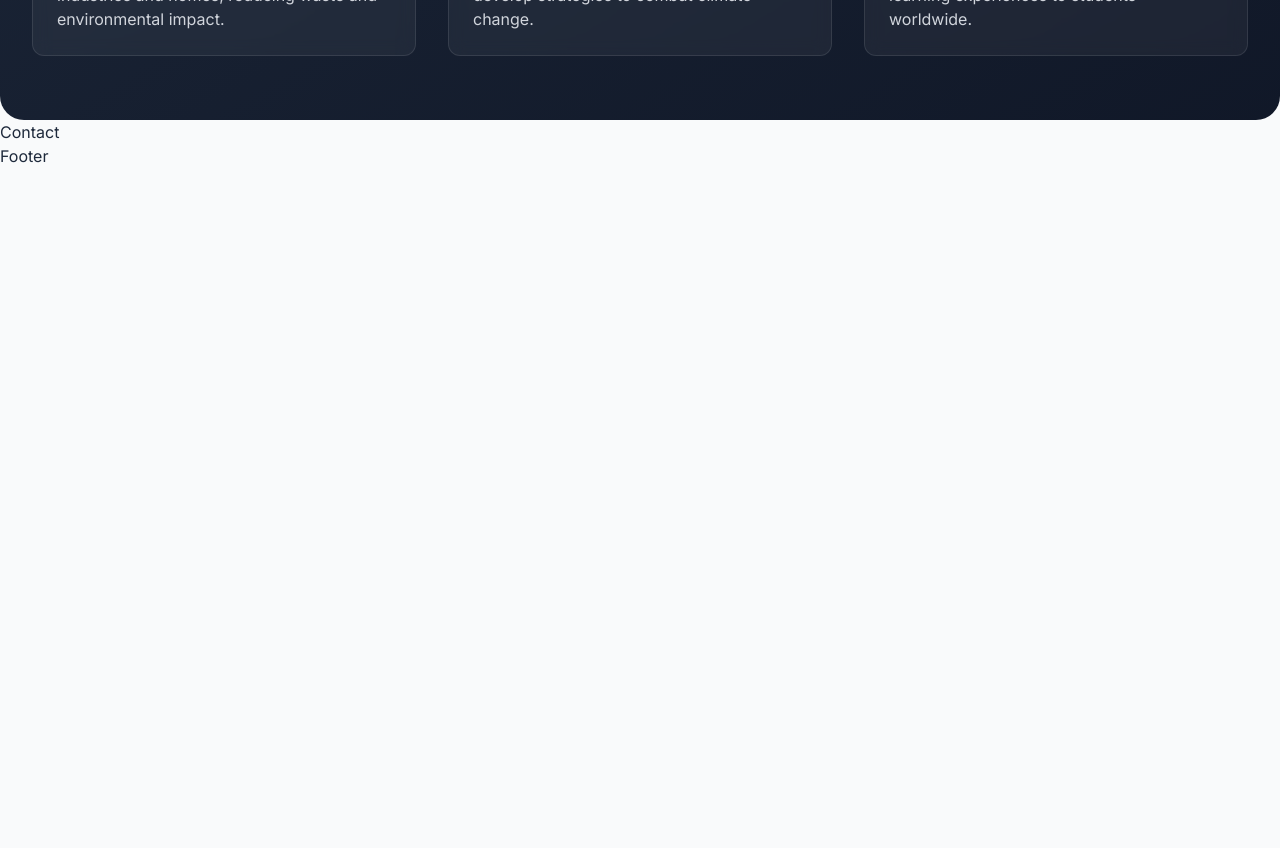
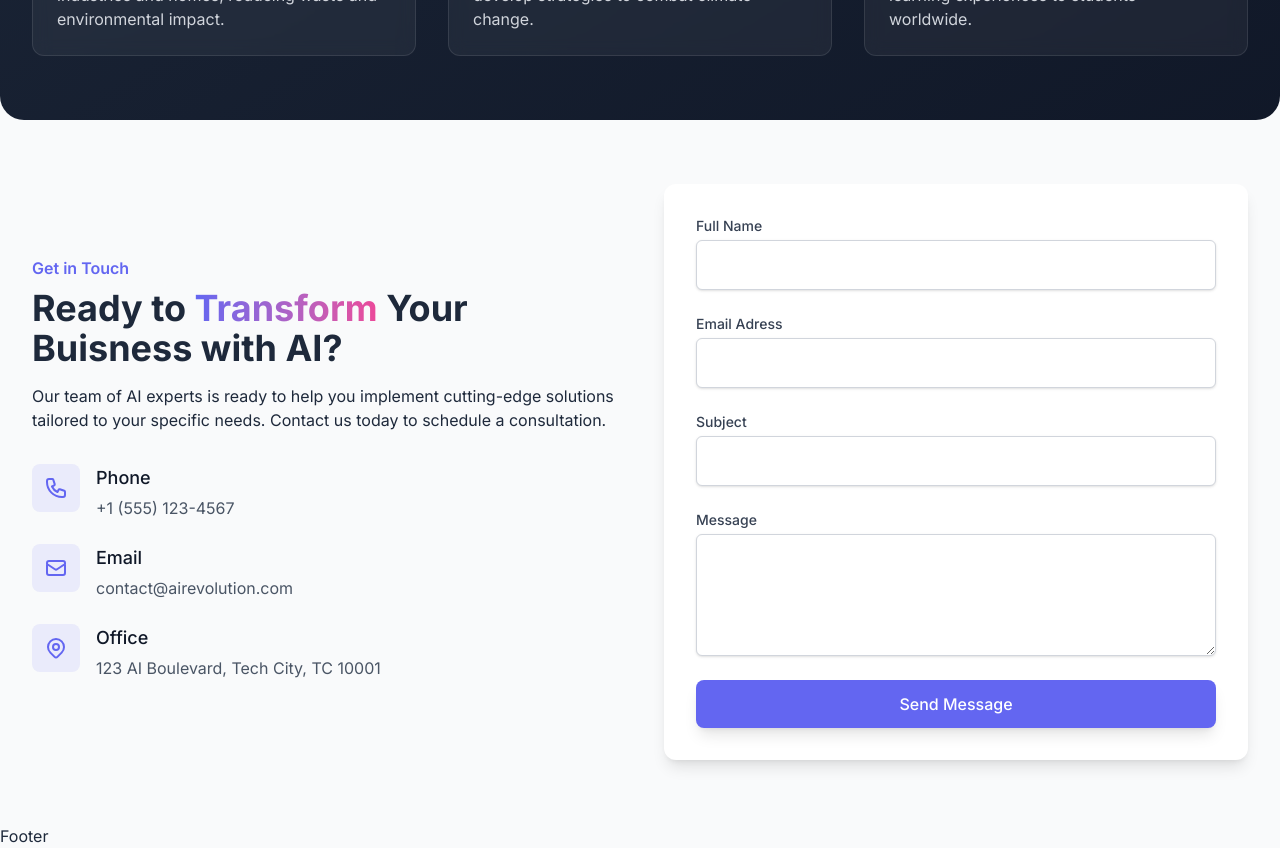
Before and after one commit to Muhammad-Qwaider1/ai-rev, a React (Vite) app: page / in a window 1280 px wide. Shown: the part 2080-2928 px from the top of the page. Before the commit the page ends 2248 px from the top, so only its background shows below. Built offline with nearby package versions, Linux system fonts and the light colour scheme.

Commit message:
add contact

```diff
--- a/src/components/contact.jsx
+++ b/src/components/contact.jsx
@@ -1,10 +1,94 @@
-import React from 'react'
+const contactDetails = [
+  {
+    title: "Phone",
+    text: "+1 (555) 123-4567",
+    icon: (
+      <svg xmlns="http://www.w3.org/2000/svg" className="h-6 w-6" fill="none" viewBox="0 0 24 24" stroke="currentColor">
+        <path strokeLinecap="round" strokeLinejoin="round" strokeWidth="2" d="M3 5a2 2 0 012-2h3.28a1 1 0 01.948.684l1.498 4.493a1 1 0 01-.502 1.21l-2.257 1.13a11.042 11.042 0 005.516 5.516l1.13-2.257a1 1 0 011.21-.502l4.493 1.498a1 1 0 01.684.949V19a2 2 0 01-2 2h-1C9.716 21 3 14.284 3 6V5z" />
+      </svg>
+    ),
+  },
+  {
+    title: "Email",
+    text: "contact@airevolution.com",
+    icon: (
+      <svg xmlns="http://www.w3.org/2000/svg" className="h-6 w-6" fill="none" viewBox="0 0 24 24" stroke="currentColor">
+        <path strokeLinecap="round" strokeLinejoin="round" strokeWidth="2" d="M3 8l7.89 5.26a2 2 0 002.22 0L21 8M5 19h14a2 2 0 002-2V7a2 2 0 00-2-2H5a2 2 0 00-2 2v10a2 2 0 002 2z" />
+      </svg>
+    ),
+  },
+  {
+    title: "Office",
+    text: "123 AI Boulevard, Tech City, TC 10001",
+    icon: (
+      <svg xmlns="http://www.w3.org/2000/svg" className="h-6 w-6" fill="none" viewBox="0 0 24 24" stroke="currentColor">
+        <path strokeLinecap="round" strokeLinejoin="round" strokeWidth="2" d="M17.657 16.657L13.414 20.9a1.998 1.998 0 01-2.827 0l-4.244-4.243a8 8 0 1111.314 0z" />
+        <path strokeLinecap="round" strokeLinejoin="round" strokeWidth="2" d="M15 11a3 3 0 11-6 0 3 3 0 016 0z" />
+      </svg>
+    ),
+  },
+];
 
 function Contact() {
   return (
-    <div>
-      Contact
-    </div>
+    <section
+      className='app-container py-16'
+      id='contact'>
+      <div className="grid grid-cols-1 lg:grid-cols-2 gap-12 items-center">
+        {/* contact info */}
+        <div>
+          <span className="section-subheader">Get in Touch</span>
+          <h2 className="section-header">
+            Ready to <span className="gradient-text">Transform</span> Your Buisness with AI?
+          </h2>
+          <p className="section-description">
+            Our team of AI experts is ready to help you implement cutting-edge solutions tailored to your specific needs. Contact us today to schedule a consultation.
+          </p>
+
+          <div className="mt-8 space-y-4">
+            {contactDetails.map((detail, i) => (
+              <div
+                className="contact-info-group"
+                key={i}
+              >
+                <div className="form-icon">{detail.icon}</div>
+                <div>
+                  <h3 className="contact-title">{detail.title}</h3>
+                  <p className="contact-text">{detail.text}</p>
+                </div>
+              </div>
+            ))}
+          </div>
+        </div>
+
+        {/* contact form */}
+        <div className="bg-white rounded-xl shadow-lg p-6 lg:p-8">
+          <form>
+            <div className="space-y-6">
+              <div>
+                <label className="form-input-label">Full Name</label>
+                <input type="text" className="form-input" />
+              </div>
+              <div>
+                <label className="form-input-label">Email Adress</label>
+                <input type="email" className="form-input" />
+              </div>
+              <div>
+                <label className="form-input-label">Subject</label>
+                <input type="text" className="form-input" />
+              </div>
+              <div>
+                <label className="form-input-label">Message</label>
+                <textarea className="form-input" rows="4" />
+              </div>
+            </div>
+            <button className="btn-primary w-full mt-6">
+              Send Message
+            </button>
+          </form>
+        </div>
+      </div>
+    </section>
   )
 }
 
```
